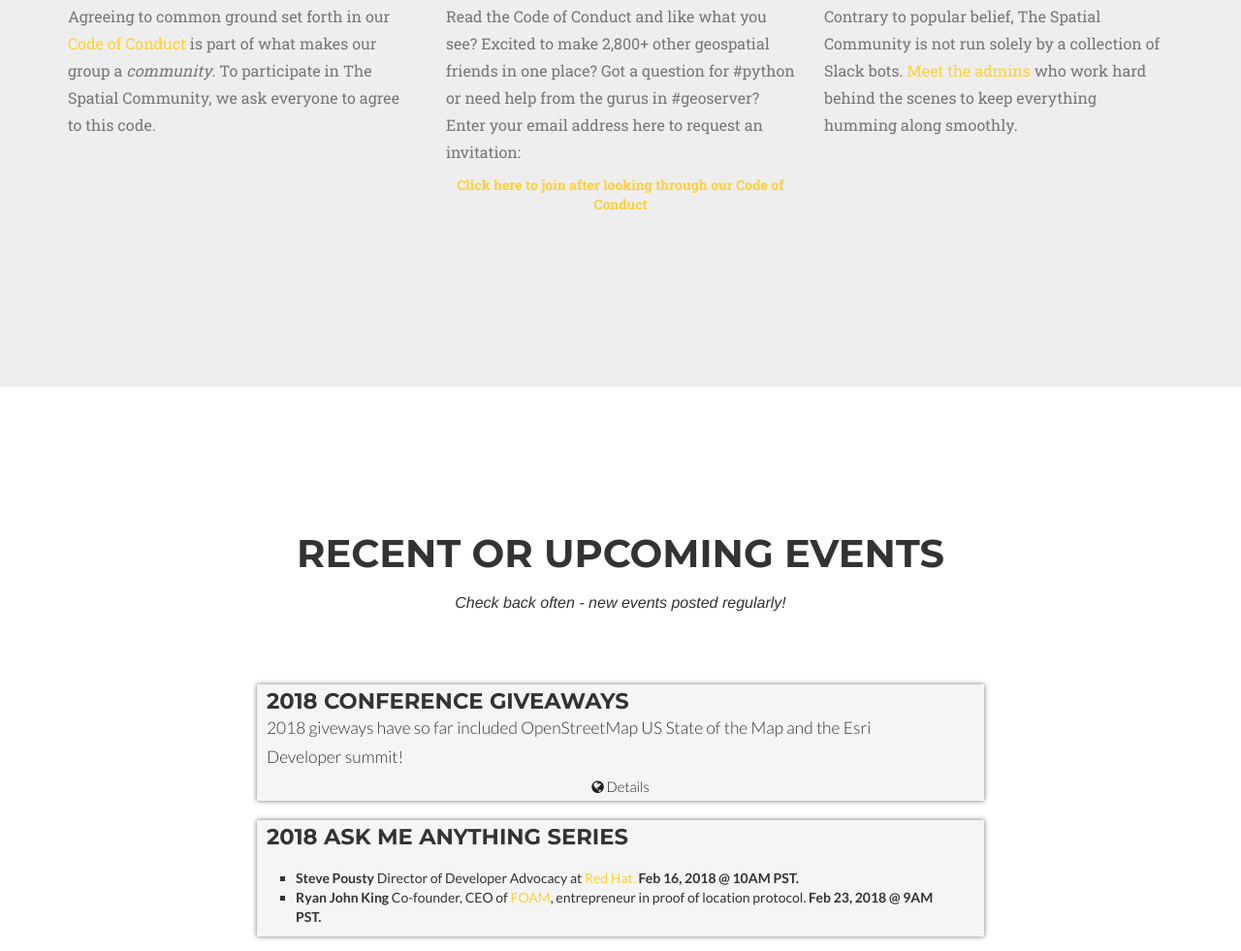
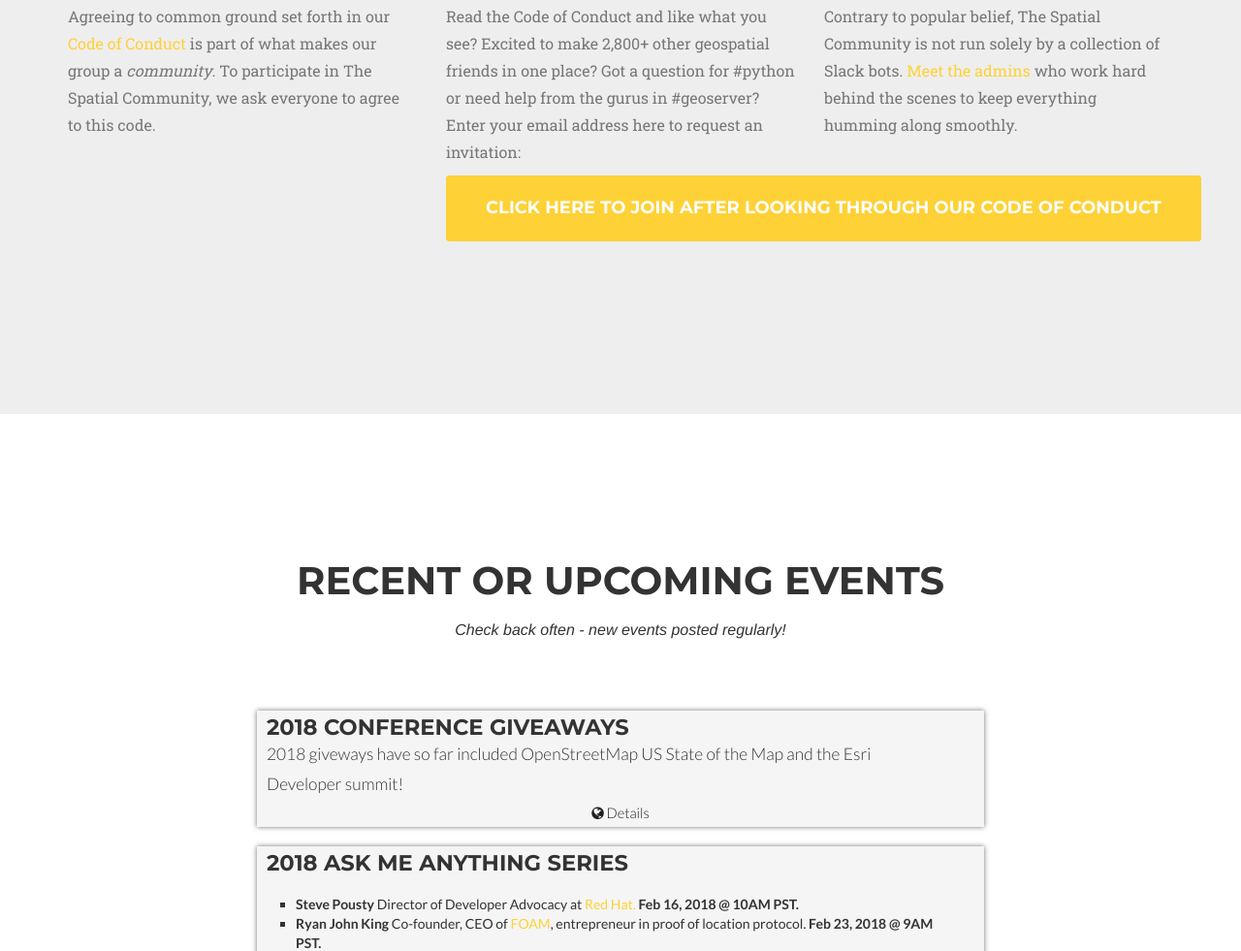
Before and after one commit to TheSpatialCommunity/TheSpatialCommunity.github.io, a website: page index.html in a window 1280 px wide. Shown: the part 1722-2703 px from the top of the page at 97% size. Drawn offline with nearby package versions, Linux system fonts and the light colour scheme; a web font is replaced by a local one.

Commit message:
Converting temp signup link to a button

```diff
--- a/index.html
+++ b/index.html
@@ -162,7 +162,7 @@
                        help from the gurus in #geoserver? Enter your email address here to request an invitation:</p>
 
                         <div id="temp_signup" style="font-weight:bold">
-                            <a href="https://join.slack.com/t/thespatialcommunity/shared_invite/zt-hwmold5t-gSPqqB6~BS63sDYzm9maMg">Click here to join after looking through our Code of Conduct</a>
+                            <a class="btn btn-xl" href="https://join.slack.com/t/thespatialcommunity/shared_invite/zt-hwmold5t-gSPqqB6~BS63sDYzm9maMg">Click here to join after looking through our Code of Conduct</a>
                         </div>
 
                         <form class="form-inline" id="email-form" style="display:none">
```
